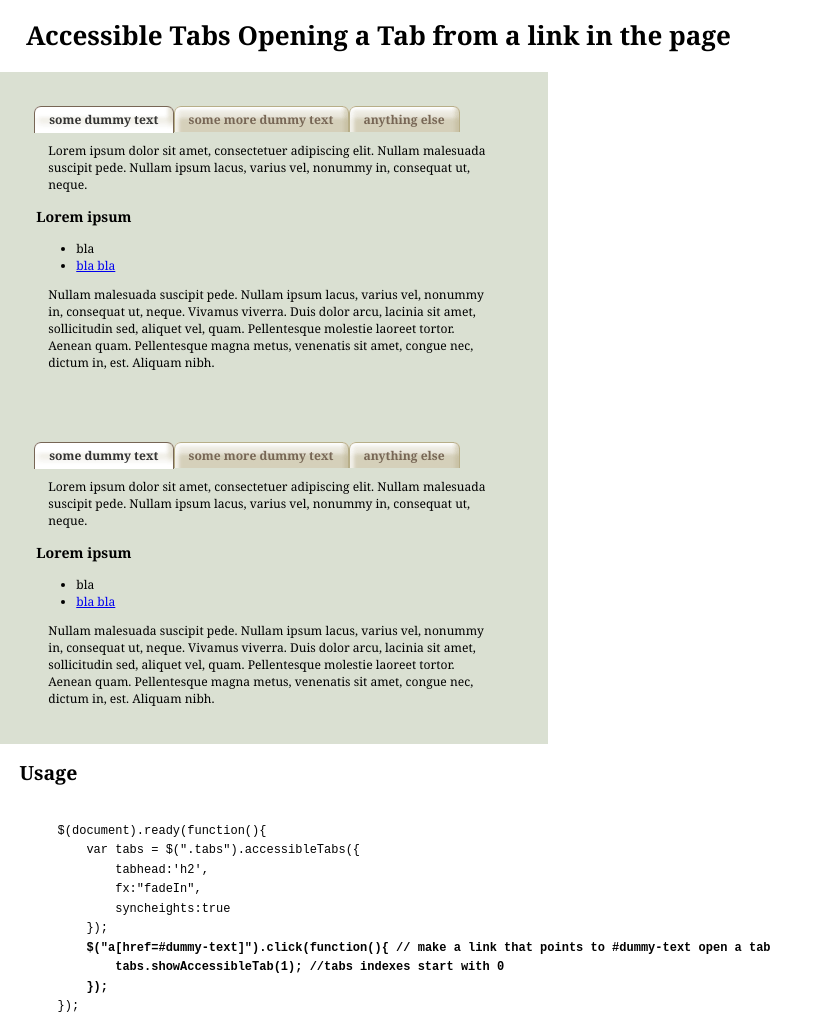
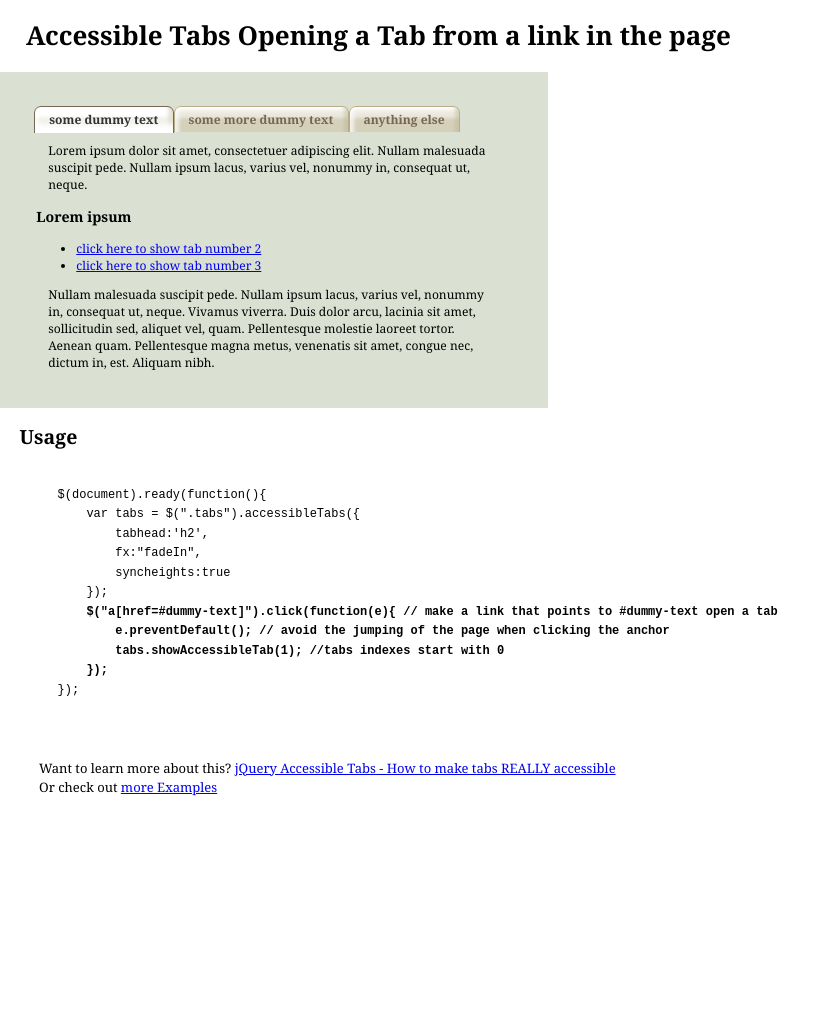
Before and after one commit to ginader/Accessible-Tabs, a plain HTML site: page open-tab-from-link.html in a window 1280 px wide. Shown: the top 1036 px of the page, without its empty margins (0-840 px from the left). After the commit the page ends 837 px from the top, so only its background shows below. Drawn offline with Linux system fonts and the light colour scheme.

Commit message:
making the showAccessibleTab() example clearer

```diff
--- a/open-tab-from-link.html
+++ b/open-tab-from-link.html
@@ -20,8 +20,13 @@
             fx:"fadeIn",
             syncheights:true
         });
-        $("a[href=#dummy-text]").click(function(){
+        $("a[href=#dummy-text]").click(function(e){
+            e.preventDefault();
             tabs.showAccessibleTab(1);
+        });
+        $("a[href=#anything-else]").click(function(e){
+            e.preventDefault();
+            tabs.showAccessibleTab(2);
         });
     });
 
@@ -35,8 +40,8 @@
             <p>Lorem ipsum dolor sit amet, consectetuer adipiscing elit. Nullam malesuada   suscipit pede. Nullam ipsum lacus, varius vel, nonummy in, consequat ut, neque.   </p>
             <h3>Lorem ipsum</h3>
             <ul>
-                <li>bla</li>
-                <li><a href="#dummy-text">bla bla</a></li>
+                <li><a href="#dummy-text">click here to show tab number 2</a></li>
+                <li><a href="#anything-else">click here to show tab number 3</a></li>
             </ul>
             <p>Nullam malesuada suscipit pede. Nullam ipsum lacus, varius vel, nonummy in, consequat ut, neque.   Vivamus viverra. Duis dolor arcu, lacinia sit amet, sollicitudin sed, aliquet   vel, quam. Pellentesque molestie laoreet tortor. Aenean quam. Pellentesque magna   metus, venenatis sit amet, congue nec, dictum in, est. Aliquam nibh. </p>
         </div>
@@ -50,27 +55,7 @@
             <p>Here could be your content</p>
         </div>
     </div>
-    <div class="tabs">
-        <h2>some dummy text</h2>
-        <div class="tabbody">
-            <p>Lorem ipsum dolor sit amet, consectetuer adipiscing elit. Nullam malesuada   suscipit pede. Nullam ipsum lacus, varius vel, nonummy in, consequat ut, neque.   </p>
-            <h3>Lorem ipsum</h3>
-            <ul>
-                <li>bla</li>
-                <li><a href="#dummy-text">bla bla</a></li>
-            </ul>
-            <p>Nullam malesuada suscipit pede. Nullam ipsum lacus, varius vel, nonummy in, consequat ut, neque.   Vivamus viverra. Duis dolor arcu, lacinia sit amet, sollicitudin sed, aliquet   vel, quam. Pellentesque molestie laoreet tortor. Aenean quam. Pellentesque magna   metus, venenatis sit amet, congue nec, dictum in, est. Aliquam nibh. </p>
-        </div>
-        <h2 id="dummy-text">some more dummy text</h2>
-        <div class="tabbody">
-            <p>Integer tincidunt. Cras dapibus. Vivamus elementum semper nisi. Aenean vulputate eleifend tellus. Aenean leo ligula, porttitor eu, consequat vitae, eleifend ac, enim. Aliquam lorem ante, dapibus in, viverra quis, feugiat a, tellus. Phasellus viverra nulla ut metus varius laoreet. </p>
-            <p>Quisque rutrum. Aenean imperdiet. Etiam ultricies nisi vel augue. Curabitur ullamcorper ultricies nisi. Nam eget dui. Etiam rhoncus. Maecenas tempus, tellus eget condimentum rhoncus, sem quam semper libero, sit amet adipiscing sem neque</p>
-        </div>
-        <h2 id="anything-else">anything else</h2>
-        <div class="tabbody">
-            <p>Here could be your content</p>
-        </div>
-    </div>
+
     <h2>Usage</h2>
     <pre><code>
         $(document).ready(function(){
@@ -79,7 +64,8 @@
                 fx:"fadeIn",
                 syncheights:true
             });
-            <strong>$("a[href=#dummy-text]").click(function(){ // make a link that points to #dummy-text open a tab
+            <strong>$("a[href=#dummy-text]").click(function(e){ // make a link that points to #dummy-text open a tab
+                e.preventDefault(); // avoid the jumping of the page when clicking the anchor
                 tabs.showAccessibleTab(1); //tabs indexes start with 0
             });</strong>
         });
```
